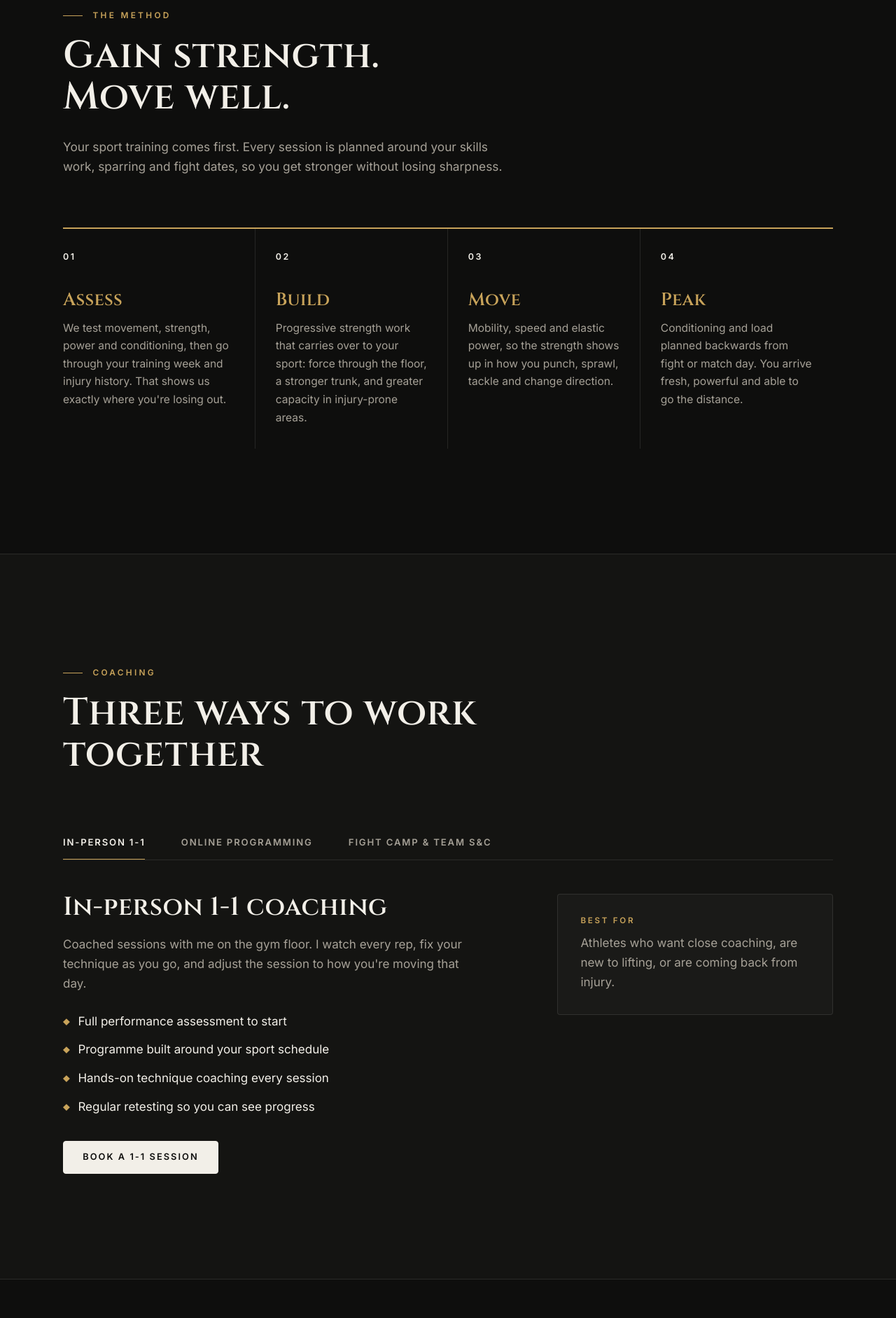
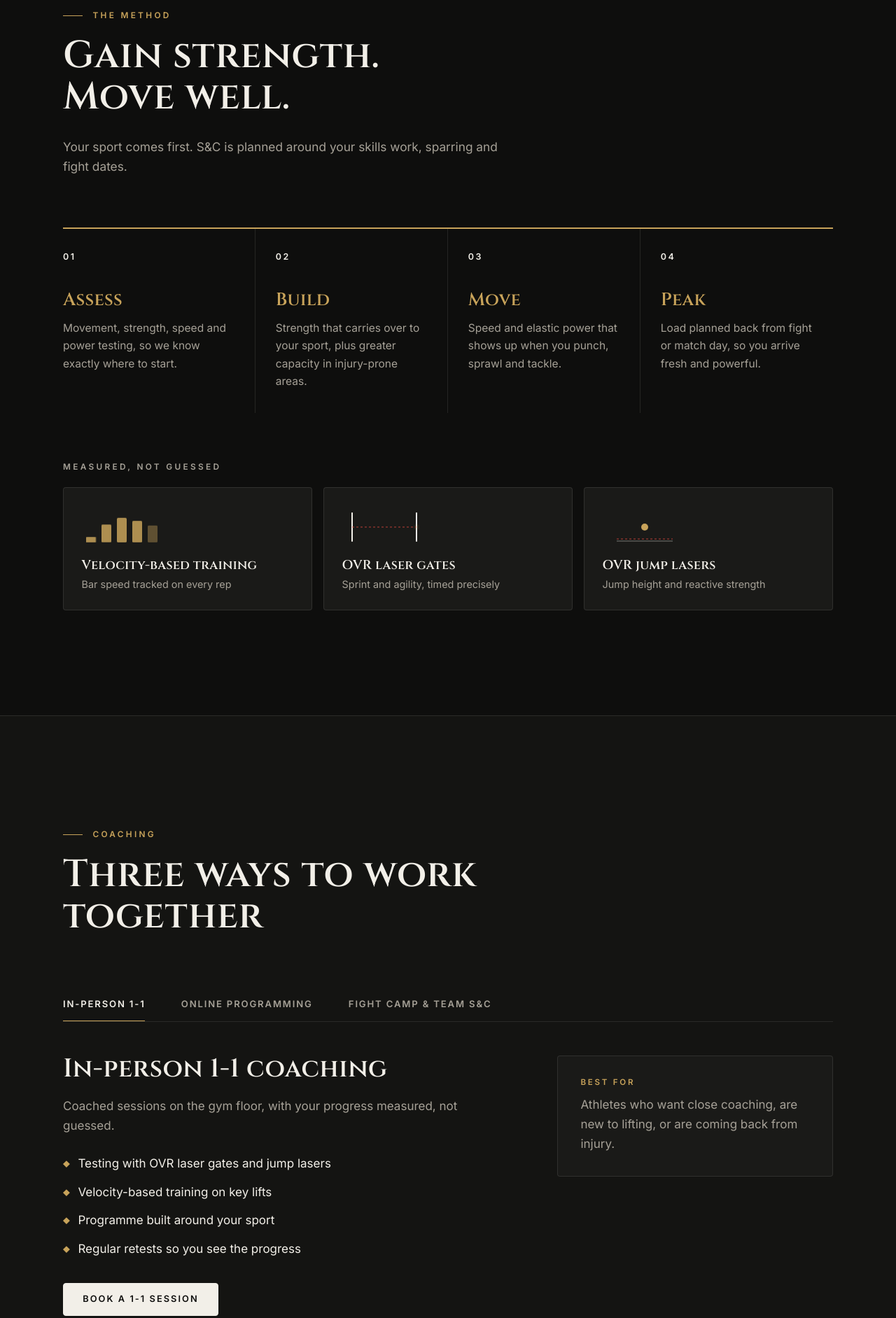
Before and after one commit to tommy-wood/tommy-wood.github.io, a plain HTML site: page index.html in a window 1280 px wide. Shown: the part 1011-2894 px from the top of the page at 70% size. Drawn offline with Linux system fonts and the light colour scheme.

Commit message:
Add VBT and OVR testing tech, tighten copy across sections
Co-Authored-By: Claude Opus 5.5 <noreply@anthropic.com>
Claude-Session: https://claude.ai/code/session_01RUwNBEucoZHFmLJPsMwQ84

```diff
--- a/index.html
+++ b/index.html
@@ -18,7 +18,7 @@
   <link rel="preconnect" href="https://fonts.googleapis.com">
   <link rel="preconnect" href="https://fonts.gstatic.com" crossorigin>
   <link href="https://fonts.googleapis.com/css2?family=Cinzel:wght@500;600;700&family=Inter:wght@400;500;600&display=swap" rel="stylesheet">
-  <link rel="stylesheet" href="styles.css?v=9">
+  <link rel="stylesheet" href="styles.css?v=10">
 </head>
 <body>
   <a class="skip" href="#main">Skip to content</a>
@@ -80,30 +80,61 @@
         <div class="section__head reveal">
           <p class="eyebrow">The method</p>
           <h2>Gain strength.<br>Move well.</h2>
-          <p class="section__lead">Your sport training comes first. Every session is planned around your skills work, sparring and fight dates, so you get stronger without losing sharpness.</p>
+          <p class="section__lead">Your sport comes first. S&amp;C is planned around your skills work, sparring and fight dates.</p>
         </div>
         <ol class="steps">
           <li class="step reveal">
             <span class="step__num">01</span>
             <h3>Assess</h3>
-            <p>We test movement, strength, power and conditioning, then go through your training week and injury history. That shows us exactly where you're losing out.</p>
+            <p>Movement, strength, speed and power testing, so we know exactly where to start.</p>
           </li>
           <li class="step reveal">
             <span class="step__num">02</span>
             <h3>Build</h3>
-            <p>Progressive strength work that carries over to your sport: force through the floor, a stronger trunk, and greater capacity in injury-prone areas.</p>
+            <p>Strength that carries over to your sport, plus greater capacity in injury-prone areas.</p>
           </li>
           <li class="step reveal">
             <span class="step__num">03</span>
             <h3>Move</h3>
-            <p>Mobility, speed and elastic power, so the strength shows up in how you punch, sprawl, tackle and change direction.</p>
+            <p>Speed and elastic power that shows up when you punch, sprawl and tackle.</p>
           </li>
           <li class="step reveal">
             <span class="step__num">04</span>
             <h3>Peak</h3>
-            <p>Conditioning and load planned backwards from fight or match day. You arrive fresh, powerful and able to go the distance.</p>
+            <p>Load planned back from fight or match day, so you arrive fresh and powerful.</p>
           </li>
         </ol>
+
+        <div class="tech reveal">
+          <p class="tech__title">Measured, not guessed</p>
+          <div class="tech__grid">
+            <div class="tech__item">
+              <svg class="tech__viz viz-vbt" viewBox="0 0 120 56" aria-hidden="true">
+                <rect x="6" y="8" width="14" height="44" rx="2"/><rect x="28" y="8" width="14" height="44" rx="2"/><rect x="50" y="8" width="14" height="44" rx="2"/><rect x="72" y="8" width="14" height="44" rx="2"/><rect x="94" y="8" width="14" height="44" rx="2"/>
+              </svg>
+              <h3>Velocity-based training</h3>
+              <p>Bar speed tracked on every rep</p>
+            </div>
+            <div class="tech__item">
+              <svg class="tech__viz viz-gates" viewBox="0 0 120 56" aria-hidden="true">
+                <line class="g" x1="14" y1="10" x2="14" y2="50"/><line class="g" x1="106" y1="10" x2="106" y2="50"/>
+                <line class="beam" x1="14" y1="30" x2="106" y2="30"/>
+                <circle class="dot" cx="14" cy="30" r="4"/>
+              </svg>
+              <h3>OVR laser gates</h3>
+              <p>Sprint and agility, timed precisely</p>
+            </div>
+            <div class="tech__item">
+              <svg class="tech__viz viz-jump" viewBox="0 0 120 56" aria-hidden="true">
+                <line class="floor" x1="20" y1="50" x2="100" y2="50"/>
+                <line class="beam" x1="20" y1="47" x2="100" y2="47"/>
+                <circle class="dot" cx="60" cy="40" r="5"/>
+              </svg>
+              <h3>OVR jump lasers</h3>
+              <p>Jump height and reactive strength</p>
+            </div>
+          </div>
+        </div>
       </div>
     </section>
 
@@ -126,12 +157,12 @@
           <article class="panel is-active" role="tabpanel" id="panel-1" aria-labelledby="tab-1">
             <div class="panel__copy">
               <h3>In-person 1-1 coaching</h3>
-              <p>Coached sessions with me on the gym floor. I watch every rep, fix your technique as you go, and adjust the session to how you're moving that day.</p>
+              <p>Coached sessions on the gym floor, with your progress measured, not guessed.</p>
               <ul class="ticks">
-                <li>Full performance assessment to start</li>
-                <li>Programme built around your sport schedule</li>
-                <li>Hands-on technique coaching every session</li>
-                <li>Regular retesting so you can see progress</li>
+                <li>Testing with OVR laser gates and jump lasers</li>
+                <li>Velocity-based training on key lifts</li>
+                <li>Programme built around your sport</li>
+                <li>Regular retests so you see the progress</li>
               </ul>
               <a href="#book" class="btn">Book a 1-1 session</a>
             </div>
@@ -144,7 +175,7 @@
           <article class="panel" role="tabpanel" id="panel-2" aria-labelledby="tab-2" hidden>
             <div class="panel__copy">
               <h3>Online programming</h3>
-              <p>A tailored plan delivered to your phone, wherever you train. You send training videos and I send feedback and update the programme every week.</p>
+              <p>A tailored plan on your phone, adjusted every week.</p>
               <ul class="ticks">
                 <li>Individual programme, never a template</li>
                 <li>Video technique feedback</li>
@@ -162,12 +193,12 @@
           <article class="panel" role="tabpanel" id="panel-3" aria-labelledby="tab-3" hidden>
             <div class="panel__copy">
               <h3>Fight camp &amp; team S&amp;C</h3>
-              <p>Strength and conditioning for a fight camp or a whole squad. I work alongside your head coach so the S&amp;C fits around skills work and sparring.</p>
+              <p>S&amp;C for a fighter or a whole squad, planned with your head coach.</p>
               <ul class="ticks">
                 <li>Camp plan built back from fight date</li>
                 <li>Weight-cut-aware conditioning</li>
                 <li>Group sessions for gyms and clubs</li>
-                <li>Testing days and athlete reports</li>
+                <li>Testing days with laser gates and jump lasers</li>
               </ul>
               <a href="#book" class="btn">Talk about your camp</a>
             </div>
@@ -225,8 +256,8 @@
         <div class="results__copy reveal">
           <p class="eyebrow">Results</p>
           <h2>Winning margins are gained in the gym.</h2>
-          <p>Belts are won through skill, fight IQ and the hours you put in with your coach. The gym is where we build the margins: a body that can keep up with what you're asking of it.</p>
-          <p>S&amp;C supports your technical work. It never replaces it. Whether you're an amateur boxer going for your first belt or a contact athlete starting a new season, the aim is the same: a body that can still execute your skills when you're tired and under pressure.</p>
+          <p>Belts are won through skill and fight IQ. The gym builds the margins: a body that keeps up with what you ask of it.</p>
+          <p>S&amp;C supports your technical work. It never replaces it.</p>
           <div class="pillars">
             <div><strong>Capacity</strong><span>to execute when tired</span></div>
             <div><strong>Power</strong><span>that lasts all rounds</span></div>
@@ -267,9 +298,8 @@
         <div class="about__copy reveal">
           <p class="eyebrow">Your coach</p>
           <h2>Tommy Woodward</h2>
-          <p>I'm a sports performance coach specialising in combat and contact athletes. I came to coaching from rugby. Post-concussion syndrome ended my playing career, and that taught me how much durability matters and what it takes to train around a demanding contact sport.</p>
-          <p>Now I use that experience to help other athletes get stronger, stay robust and stay in the game for longer.</p>
-          <p>My approach is simple. Get strong in the movements that matter, move well enough to use that strength, and plan everything around your sport. No wasted sessions and no generic templates.</p>
+          <p>I came to coaching from rugby, after post-concussion syndrome ended my playing career. It taught me how much durability matters in contact sport.</p>
+          <p>Now I help combat and contact athletes get stronger, stay robust and stay in the game longer. No templates, no wasted sessions.</p>
           <div class="about__links">
             <a href="https://www.instagram.com/tommy.woodx" target="_blank" rel="noopener" class="link-arrow">Follow on Instagram</a>
           </div>
--- a/styles.css
+++ b/styles.css
@@ -369,6 +369,32 @@ em { font-style: normal; color: var(--accent); }
 .faq__cta { display: flex; align-items: center; justify-content: center; gap: 1.4rem; flex-wrap: wrap; margin-top: 3.5rem; }
 .faq__cta p { margin: 0; color: var(--muted); }
 
+/* ===== Testing tech ===== */
+.tech { margin-top: clamp(48px, 6vw, 72px); }
+.tech__title { font: 600 .74rem/1 var(--sans); letter-spacing: .28em; text-transform: uppercase; color: var(--muted); margin-bottom: 1.4rem; }
+.tech__grid { display: grid; grid-template-columns: repeat(3, 1fr); gap: 1rem; }
+.tech__item { border: 1px solid var(--line); background: var(--surface); border-radius: var(--radius); padding: 1.6rem 1.6rem 1.5rem; transition: border-color .3s; }
+.tech__item:hover { border-color: rgba(200, 163, 90, .45); }
+.tech__item h3 { font-size: 1.15rem; margin: 1.2rem 0 .35rem; }
+.tech__item p { margin: 0; color: var(--muted); font-size: .9rem; }
+.tech__viz { width: 120px; height: 56px; display: block; overflow: visible; }
+.viz-vbt rect { fill: var(--accent); opacity: .85; transform-box: fill-box; transform-origin: bottom; animation: vbt 2.4s var(--ease) infinite; }
+.viz-vbt rect:nth-child(1) { animation-delay: 0s; --s: .95; }
+.viz-vbt rect:nth-child(2) { animation-delay: .15s; --s: .88; }
+.viz-vbt rect:nth-child(3) { animation-delay: .3s; --s: .8; }
+.viz-vbt rect:nth-child(4) { animation-delay: .45s; --s: .7; }
+.viz-vbt rect:nth-child(5) { animation-delay: .6s; --s: .55; opacity: .4; }
+@keyframes vbt { 0%, 15% { transform: scaleY(.08); } 45%, 80% { transform: scaleY(var(--s)); } 100% { transform: scaleY(.08); } }
+.viz-gates .g { stroke: var(--text); stroke-width: 2; stroke-linecap: round; }
+.viz-gates .beam, .viz-jump .beam { stroke: #e0483e; stroke-width: 1; stroke-dasharray: 3 3; opacity: .8; }
+.viz-gates .dot, .viz-jump .dot { fill: var(--accent); }
+.viz-gates .dot { animation: sprint 1.8s cubic-bezier(.5, 0, .3, 1) infinite; }
+@keyframes sprint { 0%, 10% { transform: translateX(0); opacity: 1; } 70% { transform: translateX(92px); opacity: 1; } 90%, 100% { transform: translateX(92px); opacity: 0; } }
+.viz-jump .floor { stroke: var(--line-strong); stroke-width: 2; }
+.viz-jump .dot { animation: jump 1.4s infinite; }
+@keyframes jump { 0%, 100% { transform: translateY(2px); animation-timing-function: cubic-bezier(.2, .7, .3, 1); } 50% { transform: translateY(-30px); animation-timing-function: cubic-bezier(.7, 0, .8, .3); } }
+@media (max-width: 860px) { .tech__grid { grid-template-columns: 1fr; } .tech__item { display: grid; grid-template-columns: 120px 1fr; column-gap: 1.2rem; align-items: center; } .tech__viz { grid-row: span 2; } .tech__item h3 { margin: 0 0 .3rem; align-self: end; } .tech__item p { align-self: start; } }
+
 /* Responsive */
 @media (max-width: 960px) {
   .steps { grid-template-columns: 1fr 1fr; }
```
